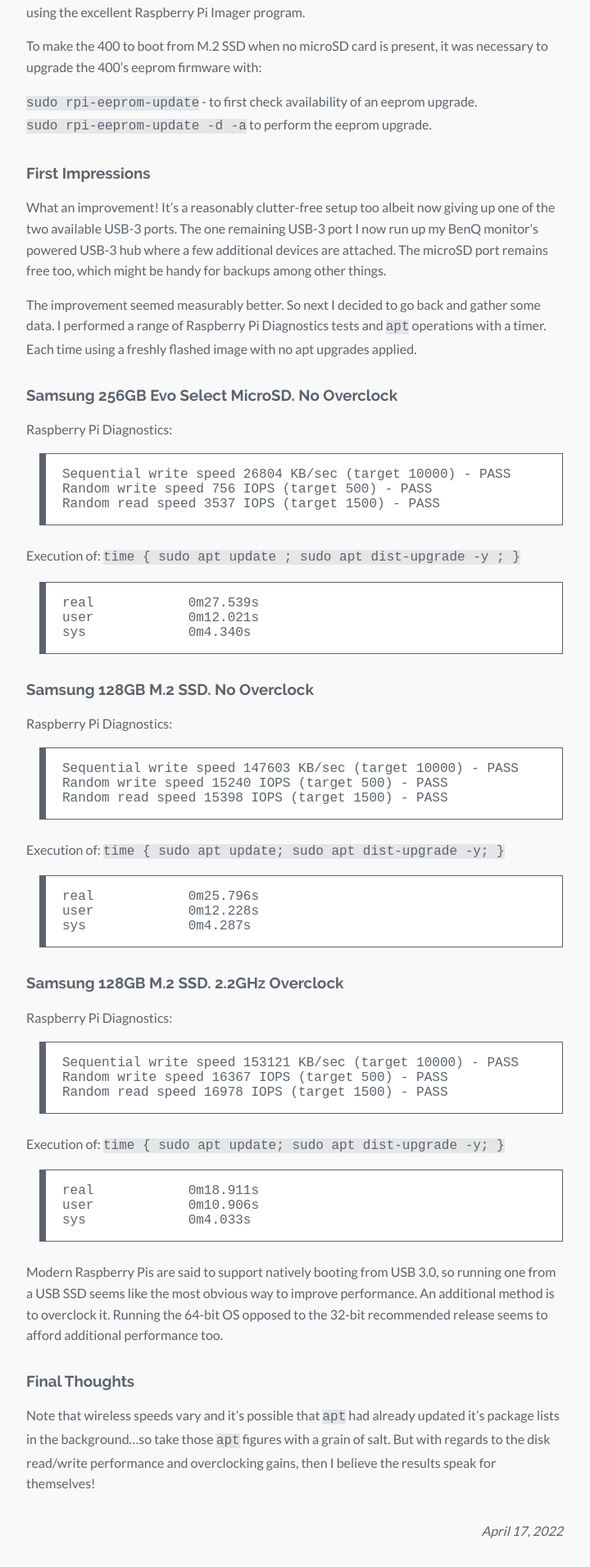
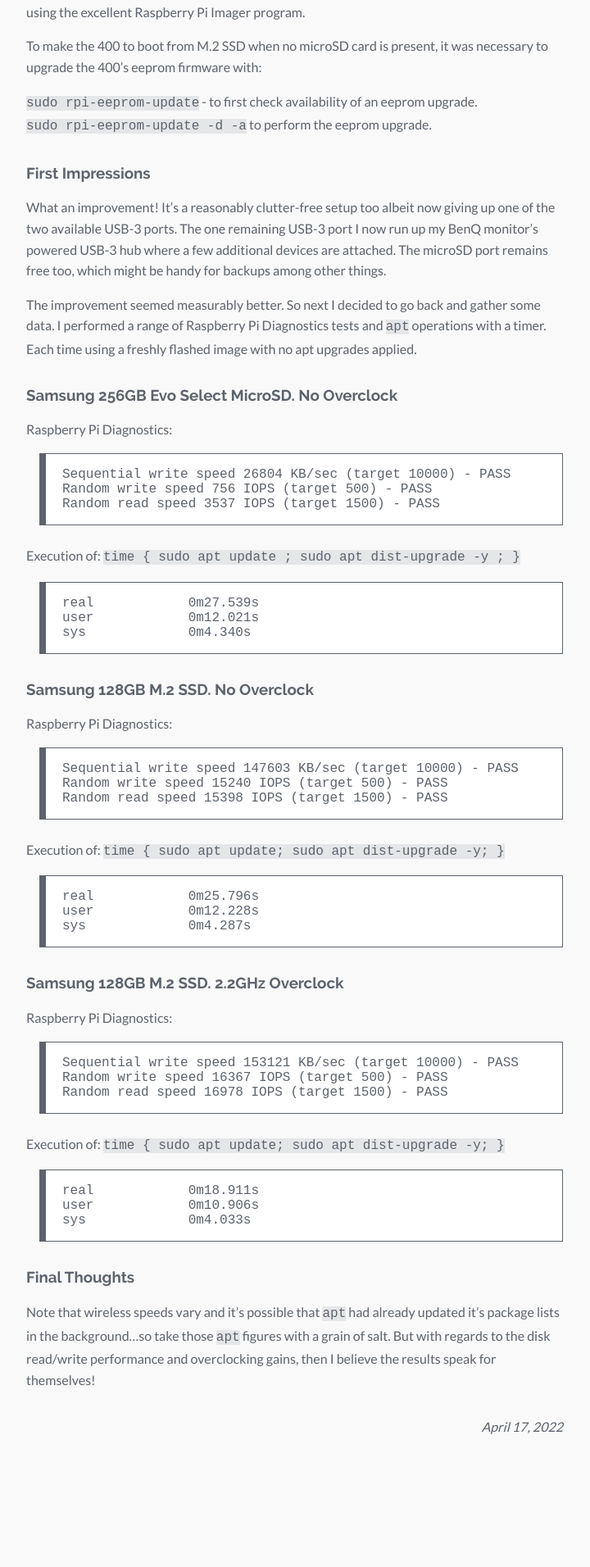
Before and after one commit to stevepdp/stevepdp.dev.old, a Jekyll site: the page built from _posts/blog/2022-04-17-raspberry-pi-400-upgrades.md, in a window 1280 px wide. Shown: the part 1590-3502 px from the top of the page at 82% size, without its empty margins (320-1040 px from the left). Built offline with Jekyll 4.4.1, drawn with Linux system fonts in a browser that asks for light colours; nearby versions of some CDN libraries.

Commit message:
remove accidential duplication of paragraph

```diff
--- a/_posts/blog/2022-04-17-raspberry-pi-400-upgrades.md
+++ b/_posts/blog/2022-04-17-raspberry-pi-400-upgrades.md
@@ -119,7 +119,7 @@
 real		0m18.911s
 user		0m10.906s
 sys 		0m4.033s
-</pre>Modern Raspberry Pis are said to support natively booting from USB 3.0, so running one from a USB SSD seems like the most obvious way to improve performance. An additional method is to overclock it. Running the 64-bit OS opposed to the 32-bit recommended release seems to afford additional performance too.
+</pre>
 
 
 ### Final Thoughts
```
